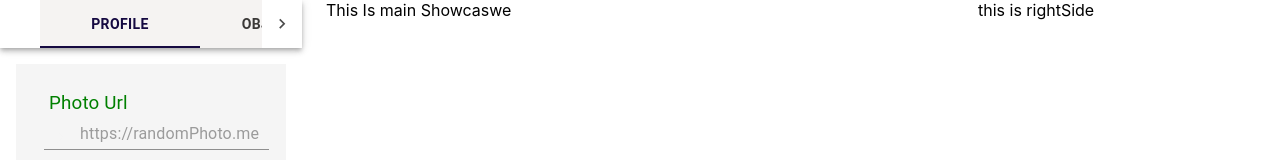
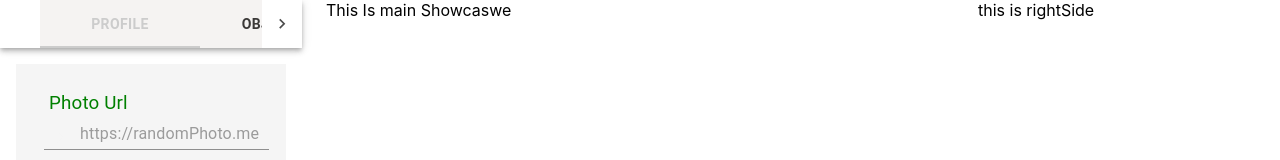
Before and after one commit to rakibpaucse/CV-Builder, a React (Create React App) app: page / in a window 1280 px wide. Shown: the top 160 px of the page. Built offline with nearby package versions, Linux system fonts and the light colour scheme.

Commit message:
initial part

```diff
--- a/src/themeProvider/themeProvider.js
+++ b/src/themeProvider/themeProvider.js
@@ -3,19 +3,17 @@ import { createMuiTheme, responsiveFontSizes } from "@material-ui/core";
 let theme = createMuiTheme({
     // typography: {
     //     fontFamily: [
-    //       '',
+    //       'comicSans', 'wheelFairy'
     //     ].join(','),
     // },
     palette: {
         primary: {
-            main: '#150941'
+            main: '#ccc'
         },
         secondary: {
-            main: '#f80040'
+            main: '#f5f5f5'
         },
-        action: {
-            disabledBackground: '#333'
-        }
+
     }
 })
 
```
